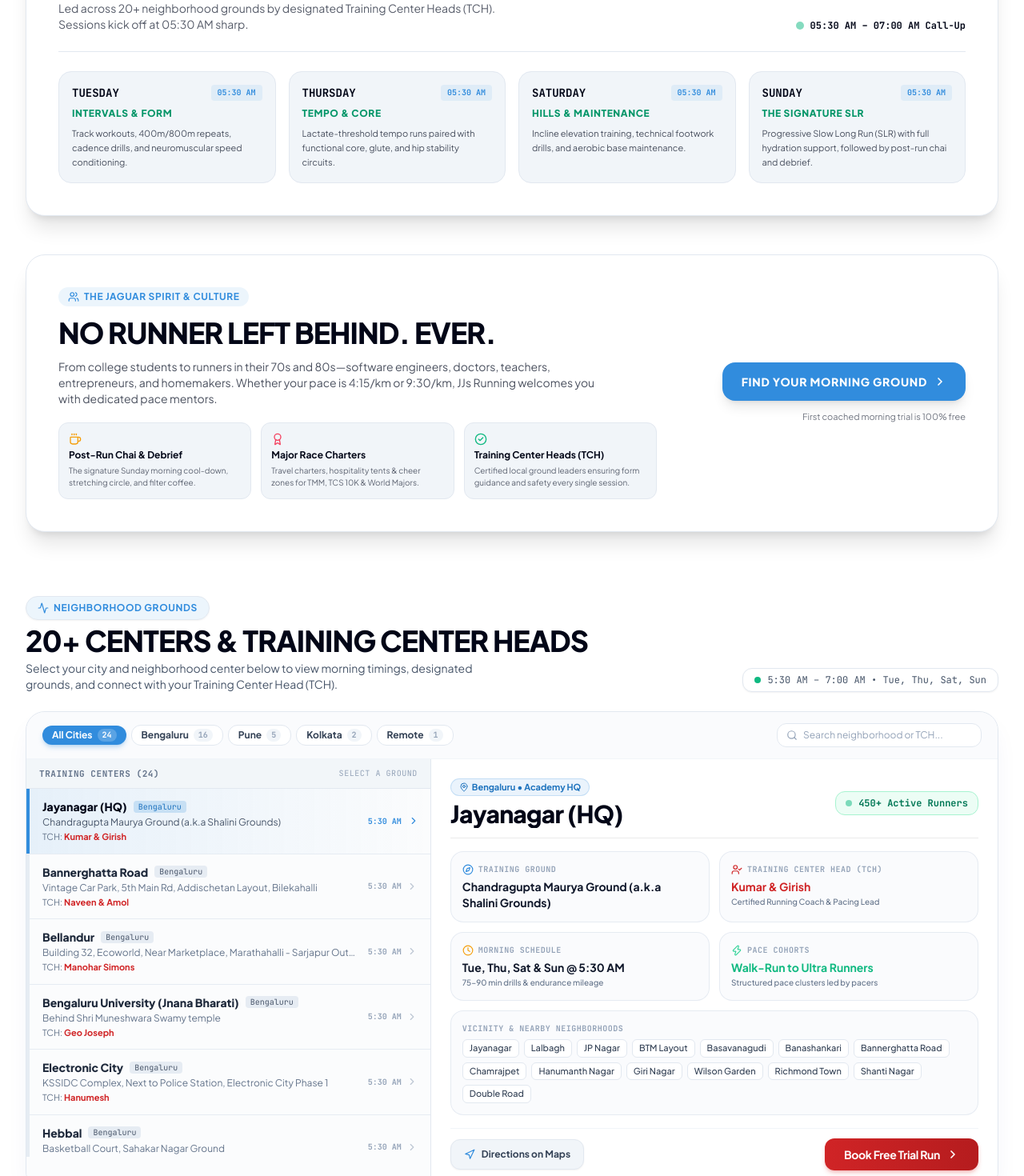
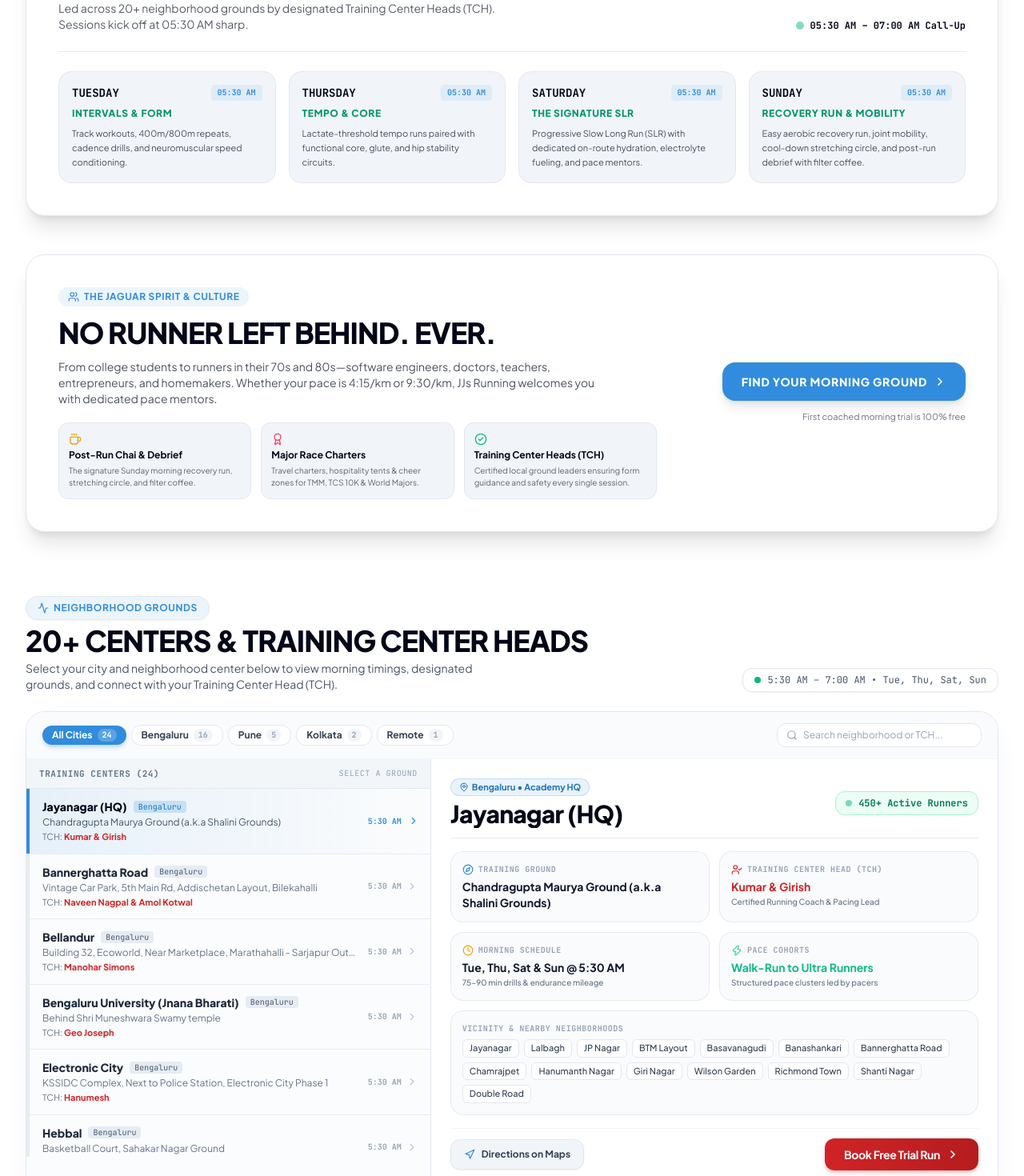
Before and after one commit to nmanjuonline/jjs-running, a React (Vite) app: page / in a window 1280 px wide. Shown: the part 3100-4570 px from the top of the page at 80% size. Built offline with nearby package versions, Linux system fonts and the light colour scheme; a web font is replaced by a local one.

Commit message:
content(schedule): align weekend protocol with Saturday SLRs and Sunday recovery runs

```diff
--- a/src/components/MethodologySection.jsx
+++ b/src/components/MethodologySection.jsx
@@ -49,14 +49,14 @@ export default function MethodologySection({ currentTheme = 'olympic-clean', onE
     {
       day: 'Saturday',
       time: '05:30 AM',
-      focus: 'Hills & Maintenance',
-      description: 'Incline elevation training, technical footwork drills, and aerobic base maintenance.'
+      focus: 'The Signature SLR',
+      description: 'Progressive Slow Long Run (SLR) with dedicated on-route hydration, electrolyte fueling, and pace mentors.'
     },
     {
       day: 'Sunday',
       time: '05:30 AM',
-      focus: 'The Signature SLR',
-      description: 'Progressive Slow Long Run (SLR) with full hydration support, followed by post-run chai and debrief.'
+      focus: 'Recovery Run & Mobility',
+      description: 'Easy aerobic recovery run, joint mobility, cool-down stretching circle, and post-run debrief with filter coffee.'
     }
   ];
 
@@ -236,7 +236,7 @@ export default function MethodologySection({ currentTheme = 'olympic-clean', onE
               <div className="p-3 rounded-xl border space-y-1" style={{ backgroundColor: 'var(--card-inner)', borderColor: 'var(--border-color)' }}>
                 <Coffee className="w-4 h-4 text-amber-500" />
                 <h5 className="text-xs font-bold" style={{ color: 'var(--text-heading)' }}>Post-Run Chai & Debrief</h5>
-                <p className="text-[10px] opacity-65">The signature Sunday morning cool-down, stretching circle, and filter coffee.</p>
+                <p className="text-[10px] opacity-65">The signature Sunday morning recovery run, stretching circle, and filter coffee.</p>
               </div>
 
               <div className="p-3 rounded-xl border space-y-1" style={{ backgroundColor: 'var(--card-inner)', borderColor: 'var(--border-color)' }}>
--- a/src/data/centersData.js
+++ b/src/data/centersData.js
@@ -18,7 +18,7 @@ export const centersData = [
         name: 'Bannerghatta Road',
         venue: 'Vintage Car Park, 5th Main Rd, Addischetan Layout, Bilekahalli',
         timings: '5:30 AM – 7:00 AM (Tue, Thu, Sat, Sun)',
-        tch: 'Naveen & Amol',
+        tch: 'Naveen Nagpal & Amol Kotwal',
         vicinity: 'Bilekahalli, Bannerghatta Road, BTM Layout, Vijaya Bank Layout, Arekere',
         mapUrl: 'https://maps.app.goo.gl/MdfEfHsw226HW83BA',
         runnersCount: '195+ Active Runners',
@@ -70,7 +70,7 @@ export const centersData = [
         name: 'Hebbal',
         venue: 'Basketball Court, Sahakar Nagar Ground',
         timings: '5:30 AM – 7:00 AM (Tue, Thu, Sat, Sun)',
-        tch: 'Krishnan',
+        tch: 'Krishnan (Garry)',
         vicinity: 'Sahakar Nagar, Hebbal, Balaji Nagar, GKVK (Vignana Kendra), North Bengaluru',
         mapUrl: 'https://maps.app.goo.gl/CHJCYuMHM2q2Pgvh9',
         runnersCount: '210+ Active Runners',
@@ -83,7 +83,7 @@ export const centersData = [
         name: 'HSR Layout',
         venue: 'Atal Bihari Vajpayee Stadium',
         timings: '5:30 AM – 7:00 AM (Tue, Thu, Sat, Sun)',
-        tch: 'Praful',
+        tch: 'Praful Bhoyar',
         vicinity: 'HSR Layout, Koramangala, Sarjapur Road, Bellandur, Outer Ring Road, Ejipura, Hosur Road',
         mapUrl: 'https://maps.app.goo.gl/j2qr272zfKoHTzA9A',
         runnersCount: '320+ Active Runners',
@@ -148,7 +148,7 @@ export const centersData = [
         name: 'Kanakapura Road',
         venue: 'BDA Sculpture Park, Banashankari 6th Stage, Subramanyapura',
         timings: '5:30 AM – 7:00 AM (Tue, Thu, Sat, Sun)',
-        tch: 'Sangmesh',
+        tch: 'Sangmesh Biradar',
         vicinity: 'Banashankari 6th Stage, Subramanyapura, Bharath Housing Society Layout, Uttarahalli, Kanakapura Road',
         mapUrl: 'https://maps.app.goo.gl/jR8vLU562T1xiWn78',
         runnersCount: '185+ Active Runners',
@@ -174,7 +174,7 @@ export const centersData = [
         name: 'Koramangala',
         venue: 'BBMP Park, Near BDA Complex, Koramangala 5th Block',
         timings: '5:30 AM – 7:00 AM (Tue, Thu, Sat, Sun)',
-        tch: 'Anirban',
+        tch: 'Anirban Ghosh',
         vicinity: 'Koramangala 5th Block, 4th Block, 3rd Block, BDA Complex, Ejipura, ST Bed',
         mapUrl: 'https://maps.app.goo.gl/NUF1wrvFwxMUQreeA',
         runnersCount: '270+ Active Runners',
@@ -200,7 +200,7 @@ export const centersData = [
         name: 'Malleshwaram',
         venue: 'Sankey Tank, Bengaluru',
         timings: '5:30 AM – 7:00 AM (Tue, Thu, Sat, Sun)',
-        tch: 'Ajay',
+        tch: 'Ajay Jaishankar',
         vicinity: 'Malleshwaram, Sadashivanagar, Vyalikaval, Rajajinagar, Yeshwanthpur',
         mapUrl: 'https://maps.app.goo.gl/AL2XXj3RdBi6dkJVA',
         runnersCount: '240+ Active Runners',
@@ -278,7 +278,7 @@ export const centersData = [
         name: 'Whitefield',
         venue: 'AECS Layout Playground',
         timings: '5:30 AM – 7:00 AM (Tue, Thu, Sat, Sun)',
-        tch: 'Divakar',
+        tch: 'Divakar Maurya',
         vicinity: 'AECS Layout, BEML Layout, Kundanahalli, Brookefield, Marathahalli, ORR, Bellandur, Old Airport Road, Kadubeesanahalli',
         mapUrl: 'https://maps.app.goo.gl/QPCstLF1t8eYaf1E8',
         runnersCount: '280+ Active Runners',
```
